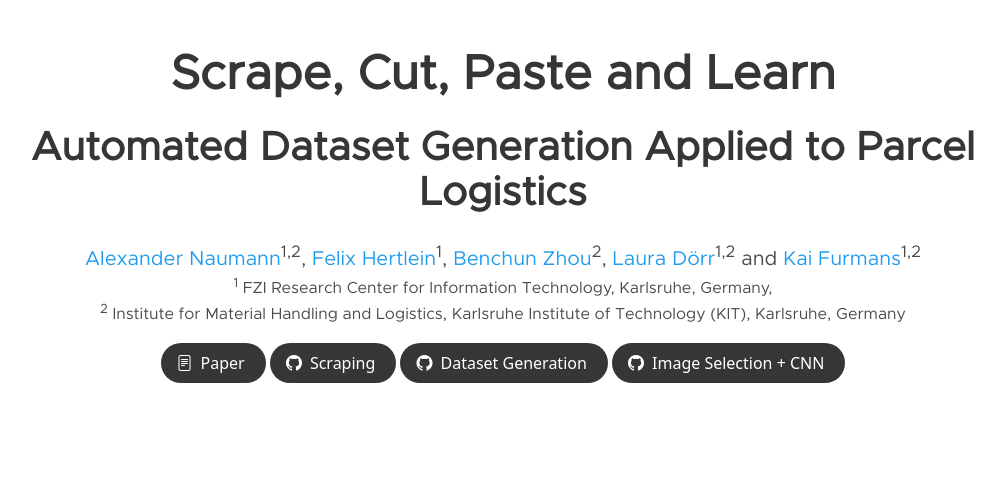
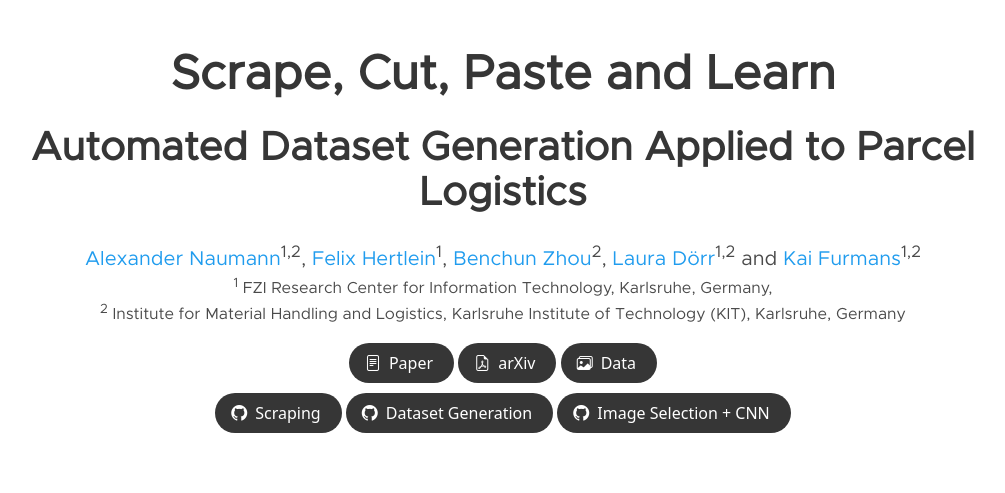
Before and after one commit to a-nau/parcel2d, a plain HTML site: page index.html in a window 1280 px wide. Shown: the top 493 px of the page, without its empty margins (137-1142 px from the left). Drawn offline with Linux system fonts and the light colour scheme; a web font is replaced by a local one.

Commit message:
feat: add dataset and conf paper link

```diff
--- a/index.html
+++ b/index.html
@@ -45,14 +45,16 @@
                                 <a href="https://a-nau.github.io" target="_blank">Alexander Naumann</a><sup>1,2</sup>,
                             </span>
                             <span class="author-block">
-                                <a href="https://www.fzi.de/team/felix-hertlein/" target="_blank">Felix Hertlein</a><sup>1</sup>,
+                                <a href="https://www.fzi.de/team/felix-hertlein/" target="_blank">Felix
+                                    Hertlein</a><sup>1</sup>,
                             </span>
                             <span class="author-block">
                                 <a href="https://www.ifl.kit.edu/english/staff_benchun_zhou.php" target="_blank">Benchun
                                     Zhou</a><sup>2</sup>,
                             </span>
                             <span class="author-block">
-                                <a href="https://www.fzi.de/team/laura-doerr/" target="_blank">Laura Dörr</a><sup>1,2</sup>
+                                <a href="https://www.fzi.de/team/laura-doerr/" target="_blank">Laura
+                                    Dörr</a><sup>1,2</sup>
                             </span>
                             <span class="author-block">
                                 and
@@ -72,16 +74,8 @@
                         <div class="column has-text-centered">
                             <div class="publication-links">
                                 <!-- PDF Link. -->
-                                <!--                            <span class="link-block">-->
-                                <!--                                <a href="" class="external-link button is-normal is-rounded is-dark">-->
-                                <!--                                  <span class="icon">-->
-                                <!--                                      <i class="fas fa-file-pdf"></i>-->
-                                <!--                                  </span>-->
-                                <!--                                  <span>Paper (tbd)</span>-->
-                                <!--                                </a>-->
-                                <!--                              </span>-->
                                 <span class="link-block">
-                                    <a href="https://arxiv.org/abs/2210.09814"
+                                    <a href="https://ieeexplore.ieee.org/abstract/document/10069342"
                                         class="external-link button is-normal is-rounded is-dark" target="_blank">
                                         <span class="icon">
                                             <i class="bi bi-file-text"></i>
@@ -89,6 +83,26 @@
                                         <span>Paper</span>
                                     </a>
                                 </span>
+                                <span class="link-block">
+                                    <a href="http://arxiv.org/abs/2210.09814"
+                                        class="external-link button is-normal is-rounded is-dark" target="_blank">
+                                        <span class="icon">
+                                            <i class="bi bi-file-earmark-pdf"></i>
+                                        </span>
+                                        <span>arXiv</span>
+                                    </a>
+                                </span>
+                                <!-- Dataset Link. -->
+                                <span class="link-block">
+                                    <a href="https://zenodo.org/record/8031971"
+                                        class="external-link button is-normal is-rounded is-dark" target="_blank">
+                                        <span class="icon">
+                                            <i class="bi bi-images"></i>
+                                        </span>
+                                        <span>Data</span>
+                                    </a>
+                                </span>
+                                <br>
                                 <!-- Code Link. -->
                                 <span class="link-block">
                                     <a href="https://github.com/a-nau/easy-image-scraping"
@@ -214,7 +228,8 @@
                     disabled>
                     <i class="bi bi-file-text"></i>
                 </a>
-                <a class="icon-link" href="https://github.com/a-nau/synthetic-dataset-generation" target="_blank" class="external-link" disabled>
+                <a class="icon-link" href="https://github.com/a-nau/synthetic-dataset-generation" target="_blank"
+                    class="external-link" disabled>
                     <i class="bi bi-github"></i>
                 </a>
             </div>
```
